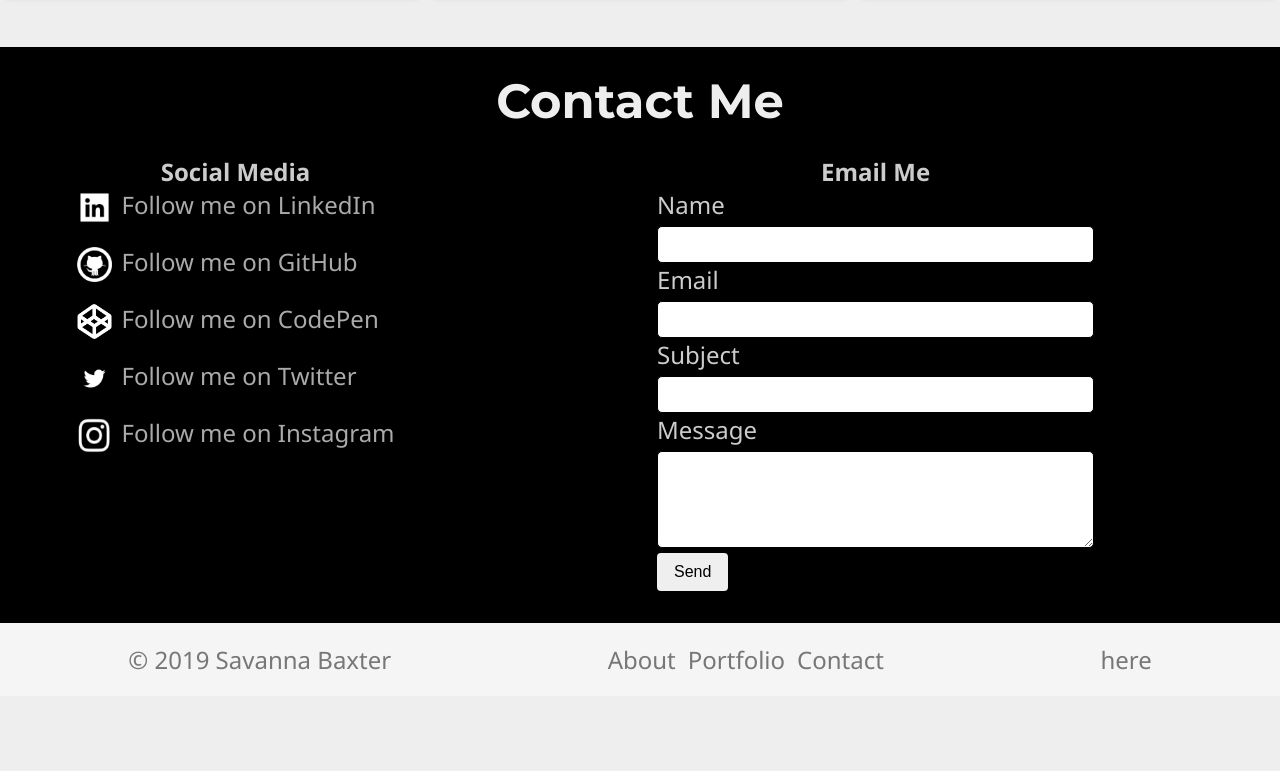
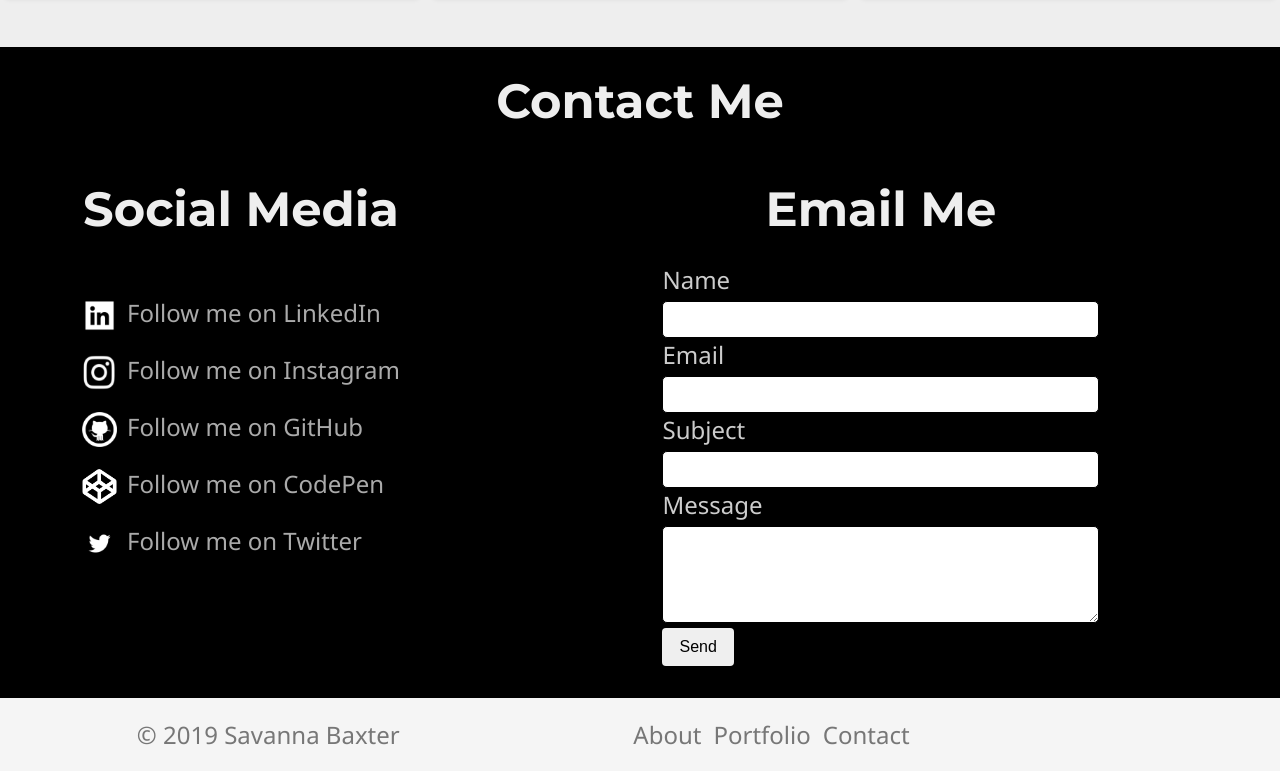
Before and after one commit to srbaxter/srbaxter.github.io, a plain HTML site: page index.html in a window 1280 px wide. Shown: the part 1896-2667 px from the top of the page. Before the commit the page ends 2592 px from the top, so only its background shows below. Drawn offline with Linux system fonts and the light colour scheme.

Commit message:
Update index.html

```diff
--- a/index.html
+++ b/index.html
@@ -191,18 +191,18 @@
 		</section>
 
 		<section class="socialmedia contact">
-			<h2><strong>Social Media</strong></h2>
+			<h1><strong>Social Media</strong></h1>
 			<ul>
 				<li><a href="https://www.linkedin.com/in/savannabaxter" target="_blank" rel="noopener"><img src="images/linkedin.png" class="social-media" alt="LinkedIn link"/>Follow me on LinkedIn</a>  </li>
+				<li><a href="https://www.instagram.com/srosebaxter/" target="_blank" rel="noopener"><img src="images/instagram.png" class="social-media" alt="Instagram link"/>Follow me on Instagram</a></li>
 				<li><a href="https://github.com/srbaxter" target="_blank" rel="noopener"><img src="images/github.png" class="social-media" alt="GitHub link"/>Follow me on GitHub</a></li>
 				<li><a href="http://codepen.io/srbaxter/" target="_blank" rel="noopener"><img src="images/codepen.png" class="social-media" alt="CodePen link"/>Follow me on CodePen</a></li>
 				<li><a href="https://twitter.com/srosebaxter" target="_blank" rel="noopener"><img src="images/twitter.png" class="social-media" alt="Twitter link"/>Follow me on Twitter</a></li>
-				<li><a href="https://www.instagram.com/srosebaxter/" target="_blank" rel="noopener"><img src="images/instagram.png" class="social-media" alt="Instagram link"/>Follow me on Instagram</a></li>
 			</ul>
 		</section>
 
 		<section class="contactform contact">
-			<h2><strong>Email Me</strong></h2>
+			<h1><strong>Email Me</strong></h1>
 			<form action="mailto:srosebaxter@gmail.com" class="form">
 				<div>
 					<label for="name">Name</label>
@@ -227,7 +227,7 @@
 		</section>
 
 		<footer>
-            <p class="text-muted">&copy; <span id="yrdisplay"></span> Savanna Baxter</p>
+            <p>&copy; <span id="yrdisplay"></span> Savanna Baxter</p>
 			<nav>
 				<ul>
 					<li><a href="#about">About</a></li>
@@ -235,10 +235,12 @@
 					<li><a href="#contact">Contact</a></li>
 				</ul>
 			</nav>
-            <div class="realtimeuserscounter realtimeuserscounter--styled">here</div>
+            <div class="realtimeuserscounter realtimeuserscounter--styled"></div>
 		</footer>
 	</div>
 
+    <!-- Real-time user counter in footer -->
+    <script src="https://realtimeusers.bycontrast.co/realtimeusers.js"></script>
 	<script>
 		// Dynamically load current year in the footer
 		var d = new Date(),
```
